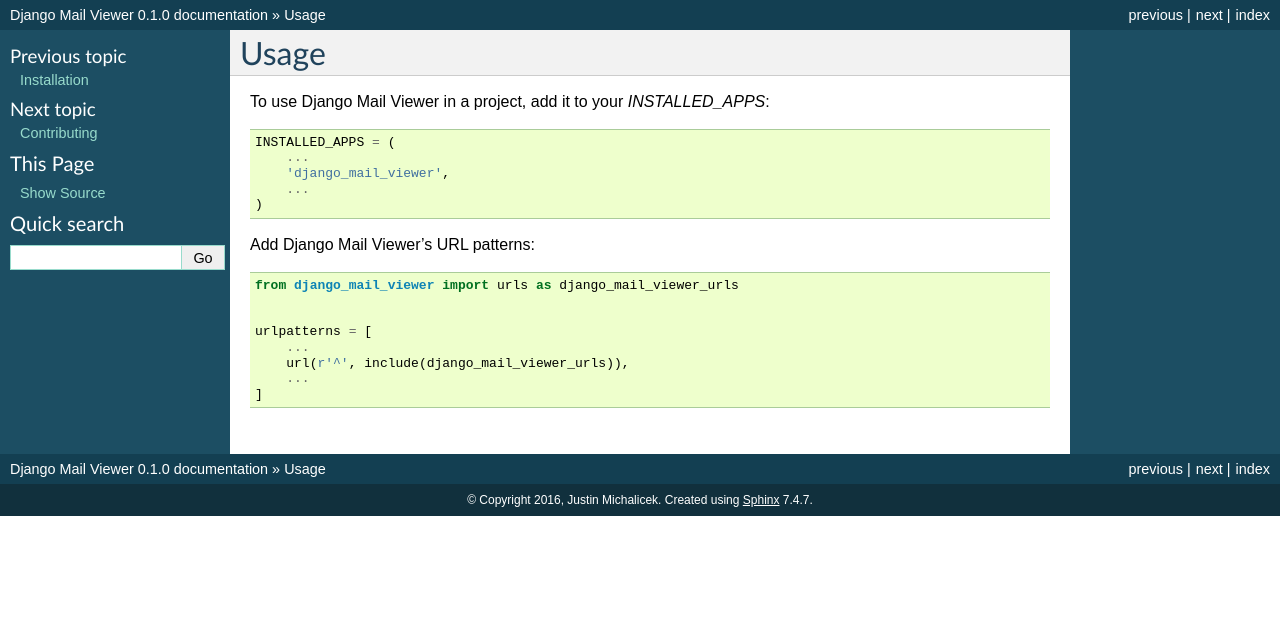
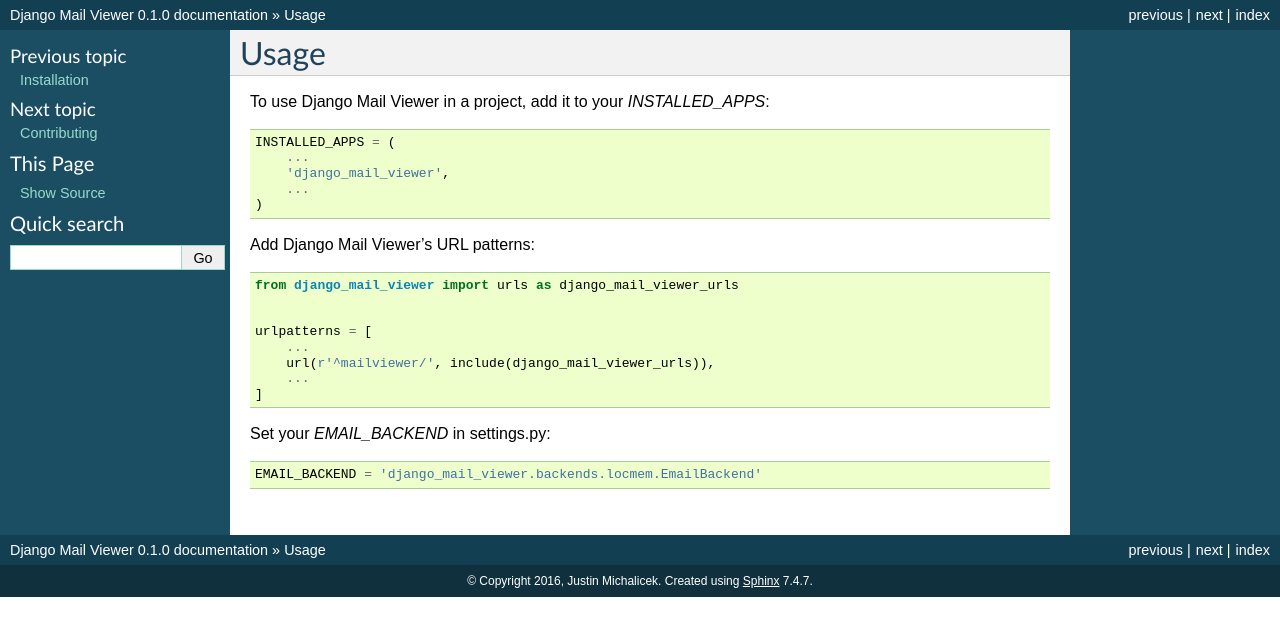
Before and after one commit to jmichalicek/django-mail-viewer, a Sphinx documentation site: the page built from docs/usage.rst, in a window 1280 px wide. Shown: the top 636 px of the page. Built offline with Sphinx 7.4.7, drawn with Linux system fonts in a browser that asks for light colours.

Commit message:
document setting the EMAIL_BACKEND

```diff
--- a/README.rst
+++ b/README.rst
@@ -45,6 +45,12 @@
         ...
     ]
 
+Set your `EMAIL_BACKEND` in settings.py:
+
+.. code-block:: python
+
+    EMAIL_BACKEND = 'django_mail_viewer.backends.locmem.EmailBackend'
+
 Features
 --------
 
--- a/docs/usage.rst
+++ b/docs/usage.rst
@@ -21,6 +21,12 @@
 
     urlpatterns = [
         ...
-        url(r'^', include(django_mail_viewer_urls)),
+        url(r'^mailviewer/', include(django_mail_viewer_urls)),
         ...
     ]
+
+Set your `EMAIL_BACKEND` in settings.py:
+
+.. code-block:: python
+
+    EMAIL_BACKEND = 'django_mail_viewer.backends.locmem.EmailBackend'
```
